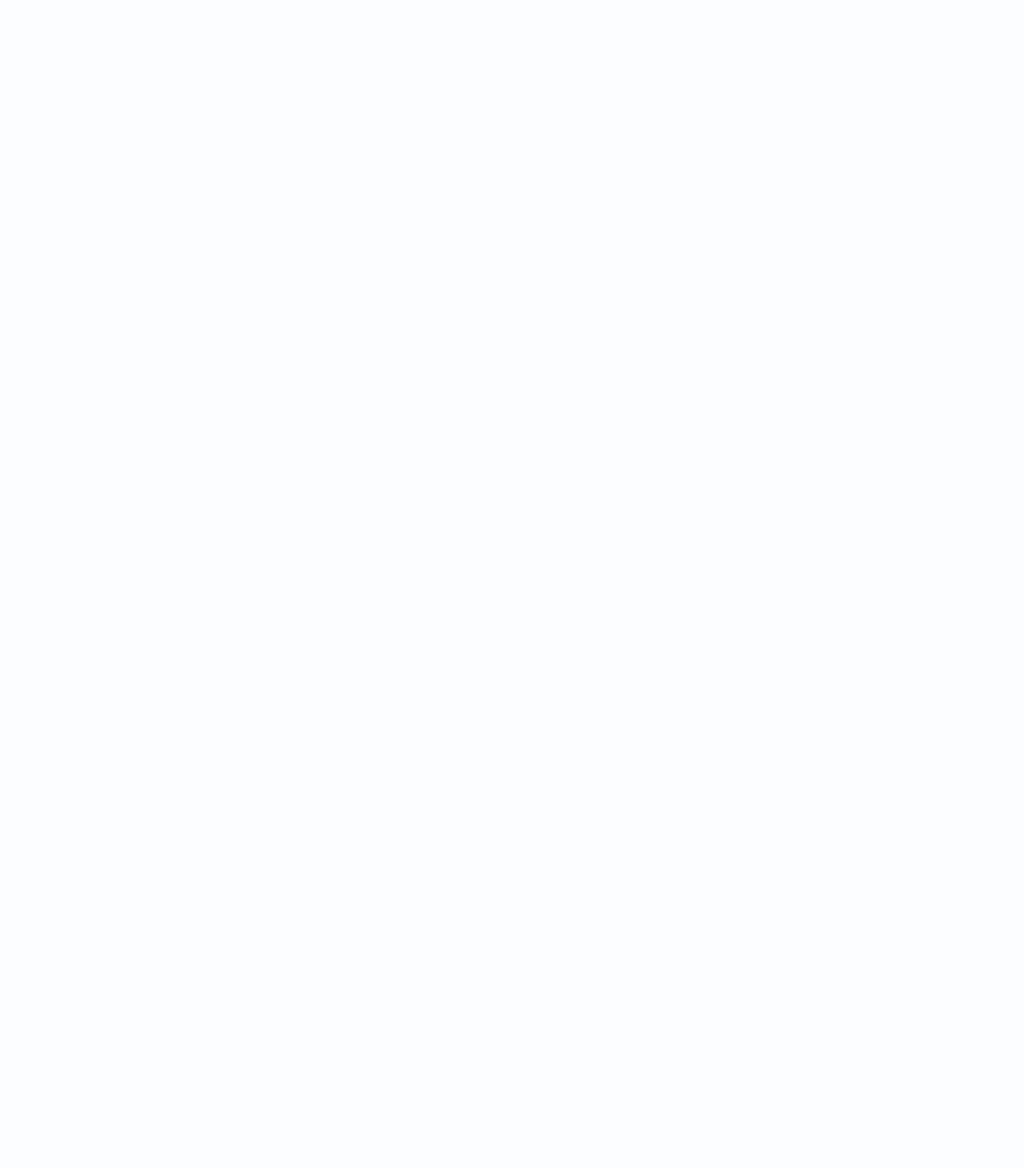
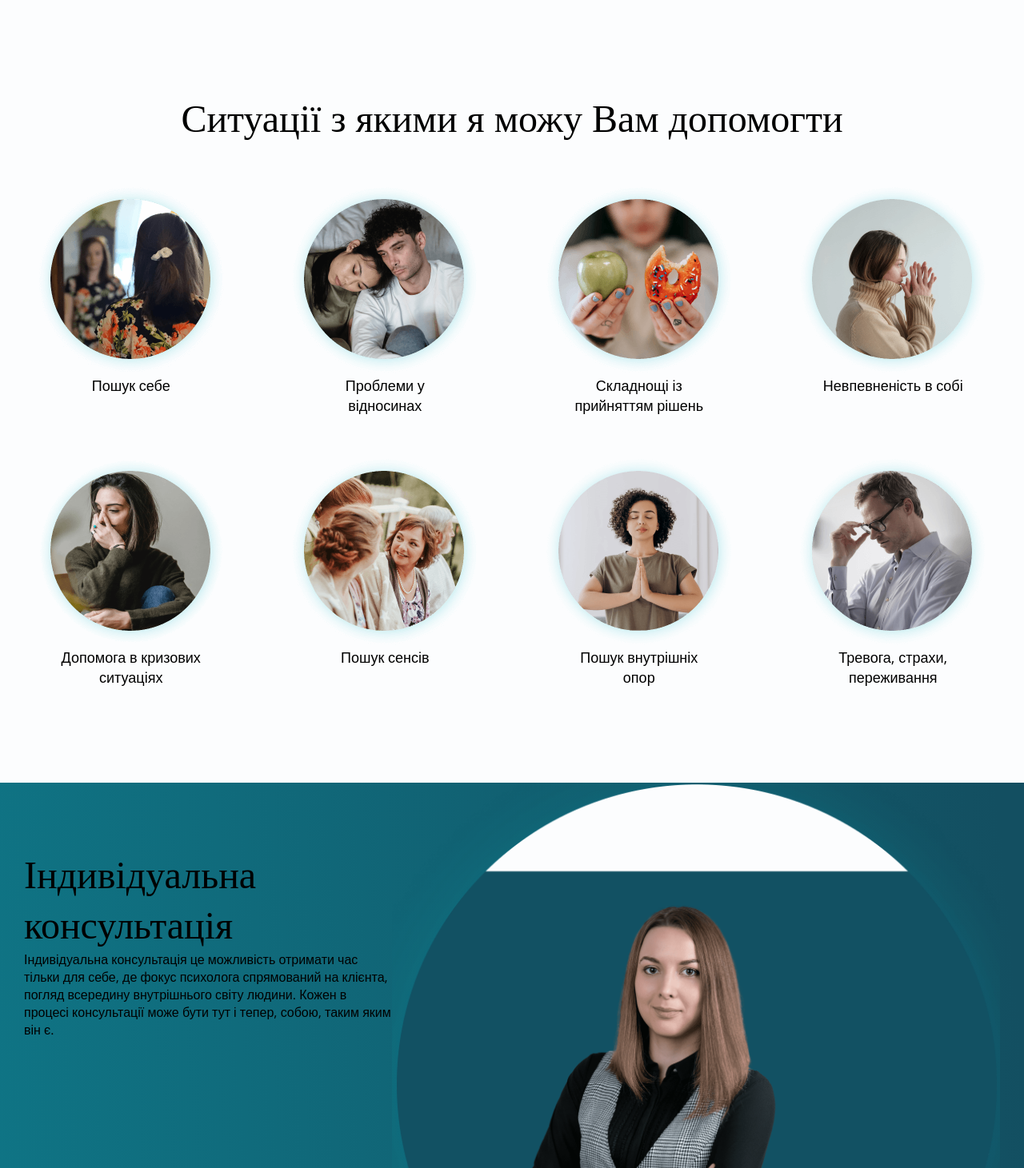
Before and after one commit to ohrimovich/-psychologist-landing-page, a React (Create React App) app: page / in a window 1280 px wide. Shown: the part 1489-2950 px from the top of the page at 80% size. Before the commit the page ends 1487 px from the top, so only its background shows below. Built offline with nearby package versions, Linux system fonts and the light colour scheme.

Commit message:
upd(*) add services section

```diff
--- a/public/index.html
+++ b/public/index.html
@@ -9,8 +9,6 @@
       name="description"
       content="Психолог Марія Янчук"
     />
-    <link rel="manifest" href="%PUBLIC_URL%/manifest.json" />
-
     <title>Психолог Марія Янчук</title>
   </head>
   <body>
--- a/src/App.js
+++ b/src/App.js
@@ -3,6 +3,8 @@
 import Hero from './components/Hero/Hero';
 import Circles from './components/Circles/Circles';
 import AboutMe from './components/AboutMe/AboutMe';
+import Services from './components/Services/Services';
+import Individual from './components/Individual/Individual';
 
 function App() {
 	return (
@@ -10,7 +12,9 @@
 				<Circles/>
 				<Header />
 				<Hero />
-				<AboutMe/>
+			<AboutMe />
+			<Services />
+			<Individual/>
 		</div>
 	);
 }
--- /dev/null
+++ b/src/components/Individual/Individual.jsx
@@ -0,0 +1,20 @@
+import style from './individual.module.scss'
+import Container from '../Container/Container';
+
+const Individual = () => {
+  return (
+    <section className={style.individual}>
+      <Container>
+        <div className={style.wrapper}>
+          <div className={style.content}>
+            <h2>Індивідуальна консультація</h2>
+            <p>Індивідуальна консультація це можливість отримати час тільки для себе, де фокус психолога спрямований на клієнта, погляд всередину внутрішнього світу людини. Кожен в процесі консультації може бути тут і тепер, собою, таким яким він є.</p>
+          </div>
+          <img src={require('../../images/Maria.png')} alt="Марія" />
+        </div>
+      </Container>
+    </section>
+  )
+}
+
+export default Individual;
--- /dev/null
+++ b/src/components/Individual/individual.module.scss
@@ -0,0 +1,16 @@
+.individual {
+  background: var(--gradient-3);
+
+  .wrapper {
+    display: flex;
+
+    .content {
+      padding: 85px 0 225px 0;
+    }
+
+    img {
+      max-width: 760px;
+      height: auto;
+    }
+  }
+}
--- /dev/null
+++ b/src/components/Services/Services.jsx
@@ -0,0 +1,65 @@
+import style from './services.module.scss';
+import Container from '../Container/Container';
+
+
+const Sevices = () => {
+
+  const servicesList = [
+    {
+      text: 'Пошук себе',
+      alt: 'Дівчина в дзеркалі',
+      imgPath: require('../../images/girl-in-mirror.png')
+    },
+    {
+      text: 'Проблеми у відносинах',
+      alt: 'Пара',
+      imgPath: require('../../images/couple.png')
+    },
+    {
+      text: 'Складнощі із прийняттям рішень',
+      alt: 'Вибір',
+      imgPath: require('../../images/apple&donut.png')
+    },
+    {
+      text: 'Невпевненість в собі',
+      alt: 'Дівчина в светрі',
+      imgPath: require('../../images/girl-sweater.png')
+    },
+    {
+      text: 'Допомога в кризових ситуаціях',
+      alt: 'Сумна дівчина',
+      imgPath: require('../../images/sad-girl.png')
+    },
+    {
+      text: 'Пошук сенсів',
+      alt: 'Жінка',
+      imgPath: require('../../images/woman&oldman.png')
+    },
+    {
+      text: 'Пошук внутрішніх опор',
+      alt: 'медитуюча дівчина',
+      imgPath: require('../../images/meditating-girl.png')
+    },
+    {
+      text: 'Тревога, страхи, переживання',
+      alt: 'чоловік в окулярах',
+      imgPath: require('../../images/man-in-glasses.png')
+    }
+  ]
+  return (
+    <section id='services' className={style.services}>
+      <Container>
+        <h2 className={style.services_title}>Ситуації з якими я можу Вам допомогти</h2>
+        <ul className={style.services_list}>
+          {servicesList.map(item => {
+            return (
+              <li className={style.services_item}><img src={item.imgPath} alt={item.alt} /><p>{item.text}</p></li>
+            )
+          })}
+        </ul>
+      </Container>
+    </section>
+  )
+}
+
+export default Sevices;
--- /dev/null
+++ b/src/components/Services/services.module.scss
@@ -0,0 +1,50 @@
+.services {
+  padding: 120px 0;
+
+  .services_title {
+    text-align: center;
+    margin: 0 0 50px;
+  }
+
+  .services_list {
+    display: flex;
+    justify-content: center;
+    flex-wrap: wrap;
+    margin: -25px;
+
+    .services_item {
+      display: flex;
+      flex-direction: column;
+      align-items: center;
+      width: calc((100% - 4 * 50px) / 4);
+      margin: 25px;
+    }
+
+    p {
+      max-width: 185px;
+      font-size: 18px;
+      text-align: center;
+    }
+
+  }
+
+  @media screen and (max-width: 991px) {
+    padding: 80px 0;
+
+    .services_list .services_item {
+      width: calc((100% - 3 * 50px) / 3);
+    }
+  }
+
+  @media screen and (max-width: 705px) {
+    padding: 60px 0;
+
+    .services_list .services_item {
+      width: calc((100% - 2 * 50px) / 2);
+
+      img {
+        width: 180px;
+      }
+    }
+  }
+}
--- a/src/index.css
+++ b/src/index.css
@@ -10,7 +10,7 @@
   --error-color: #FF304F;
   --gradient-1: linear-gradient(92.07deg, #079FAC 1.74%, #134F61 364.78%);
   --gradient-2: linear-gradient(180deg, #08B6C4 0%, #134F61 206.68%);
-  --gradient-3: linear-gradient(265.13deg, #134F61 2.53%, #08B6C4 195.98%);
+  --gradient-3: linear-gradient(264.09deg, #134F61 2.56%, #08B6C4 267.74%);
   --gradient-4: linear-gradient(283.08deg, #134F61 -27.76%, #08B6C4 188.57%);
   --desctop-title-font-size: 48px;
   --mobile-title-font-size: 36px;
@@ -136,3 +136,9 @@
 a {
   text-decoration: none;
 }
+
+@media screen and (max-width: 991px) {
+  h2 {
+    font-size: 36px;
+  }
+}
```
Also changed, not shown: public/manifest.json (deleted), src/images/Maria.png (added).
